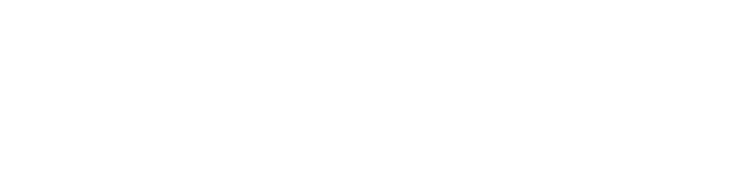
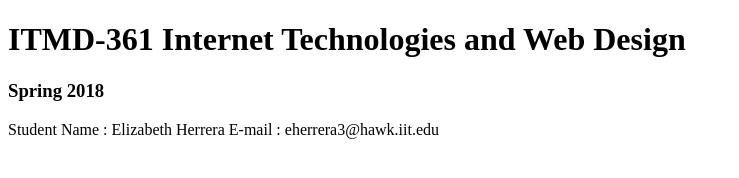
Before and after one commit to tinkzgee/ITMD361-lab2, a plain HTML site: page index.html in a window 1280 px wide. Shown: the whole page, without its empty margins (0-739 px from the left). Drawn offline with Linux system fonts and the light colour scheme.

Commit message:
added heading 1, 3 and paragraph

```diff
--- a/index.html
+++ b/index.html
@@ -5,6 +5,8 @@
     <title>ITMD-361 Internet Technologies and Web Design</title>
   </head>
 <body>
-
+    <h1>ITMD-361 Internet Technologies and Web Design</h1>
+    <h3>Spring 2018</h3>
+    <p>Student Name : Elizabeth Herrera E-mail : eherrera3@hawk.iit.edu</p>
 </body>
 </html>
```
